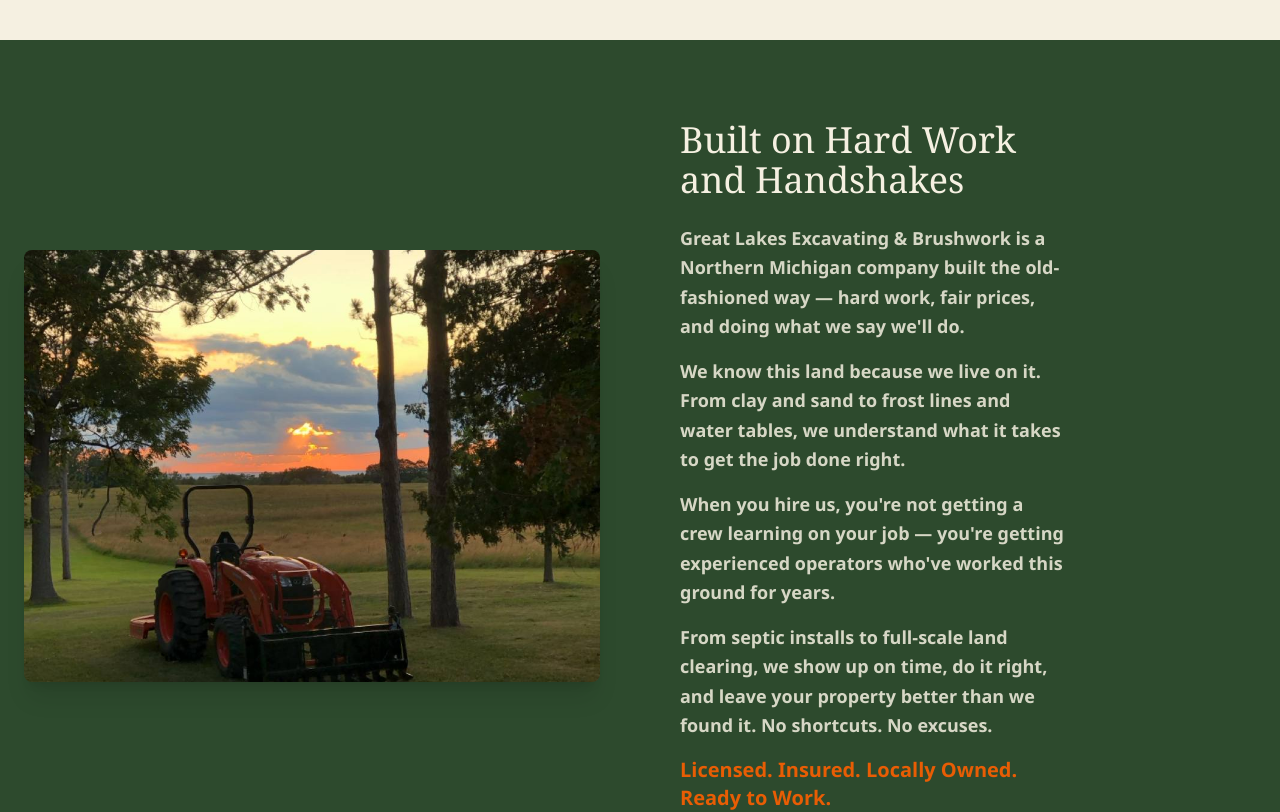
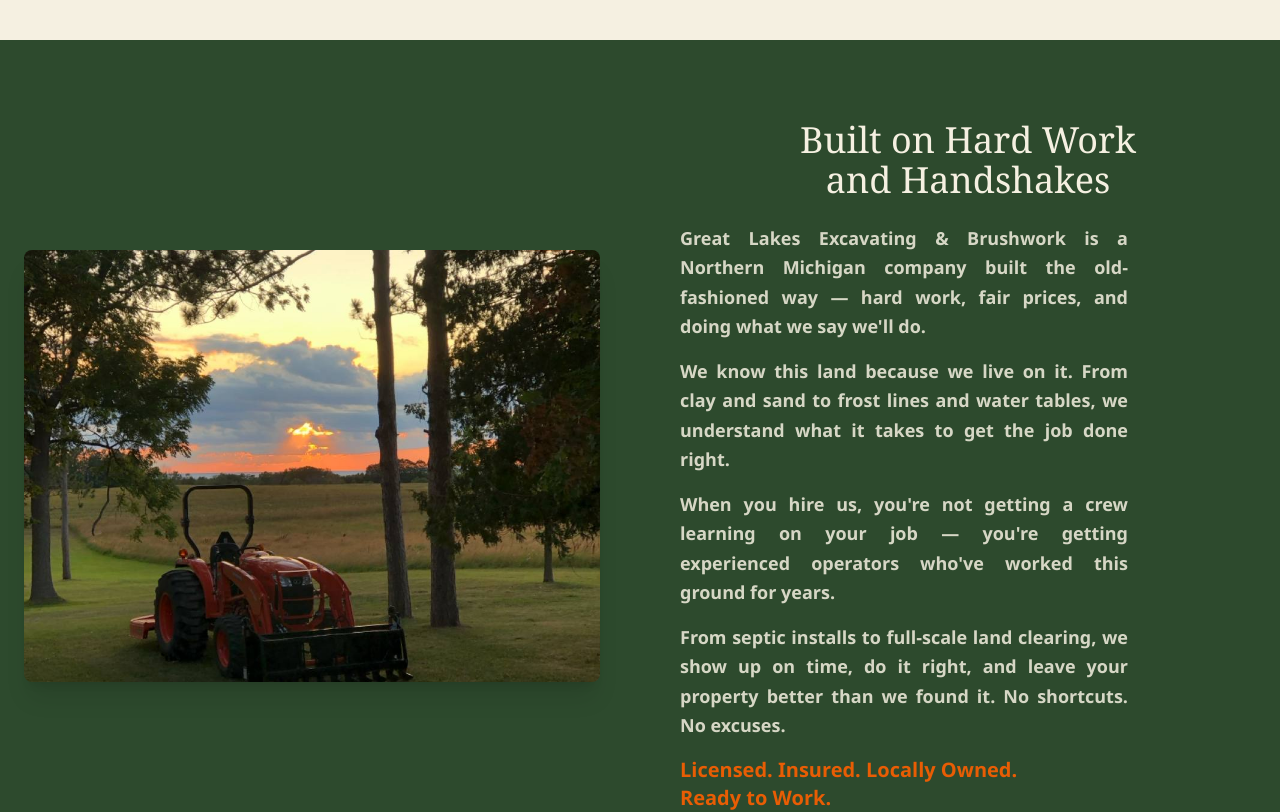
Before and after one commit to Sherryfarmshop/great-lakes-excavating, a Next.js app: page / in a window 1280 px wide. Shown: the part 4300-5112 px from the top of the page. Built offline with nearby package versions, Linux system fonts and the light colour scheme.

Commit message:
Center title justify text wider text box in About

```diff
--- a/src/components/About.tsx
+++ b/src/components/About.tsx
@@ -9,8 +9,8 @@
             <Image src="/images/about.jpg" alt="Kubota tractor at sunset on the farm" fill className="object-cover" />
           </div>
           <div>
-            <h2 className="font-heading text-4xl text-cream mb-6">Built on Hard Work<br />and Handshakes</h2>
-            <div className="space-y-4 text-cream/85 text-lg leading-relaxed font-semibold max-w-sm">
+            <h2 className="font-heading text-4xl text-cream mb-6 text-center">Built on Hard Work<br />and Handshakes</h2>
+            <div className="space-y-4 text-cream/85 text-lg leading-relaxed font-semibold max-w-md text-justify">
               <p>
                 Great Lakes Excavating &amp; Brushwork is a Northern Michigan company built the old-fashioned way — hard work, fair prices, and doing what we say we&apos;ll do.
               </p>
```
